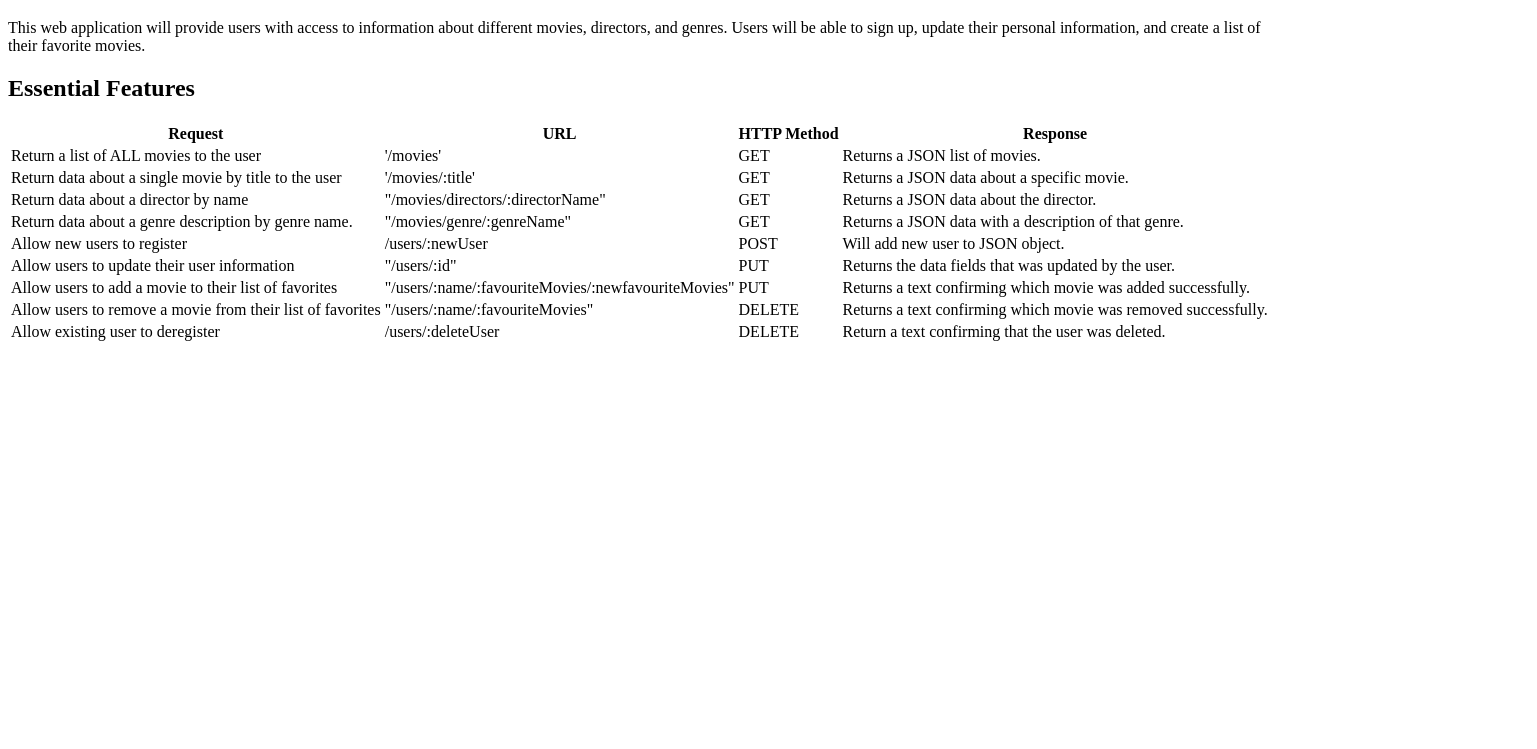
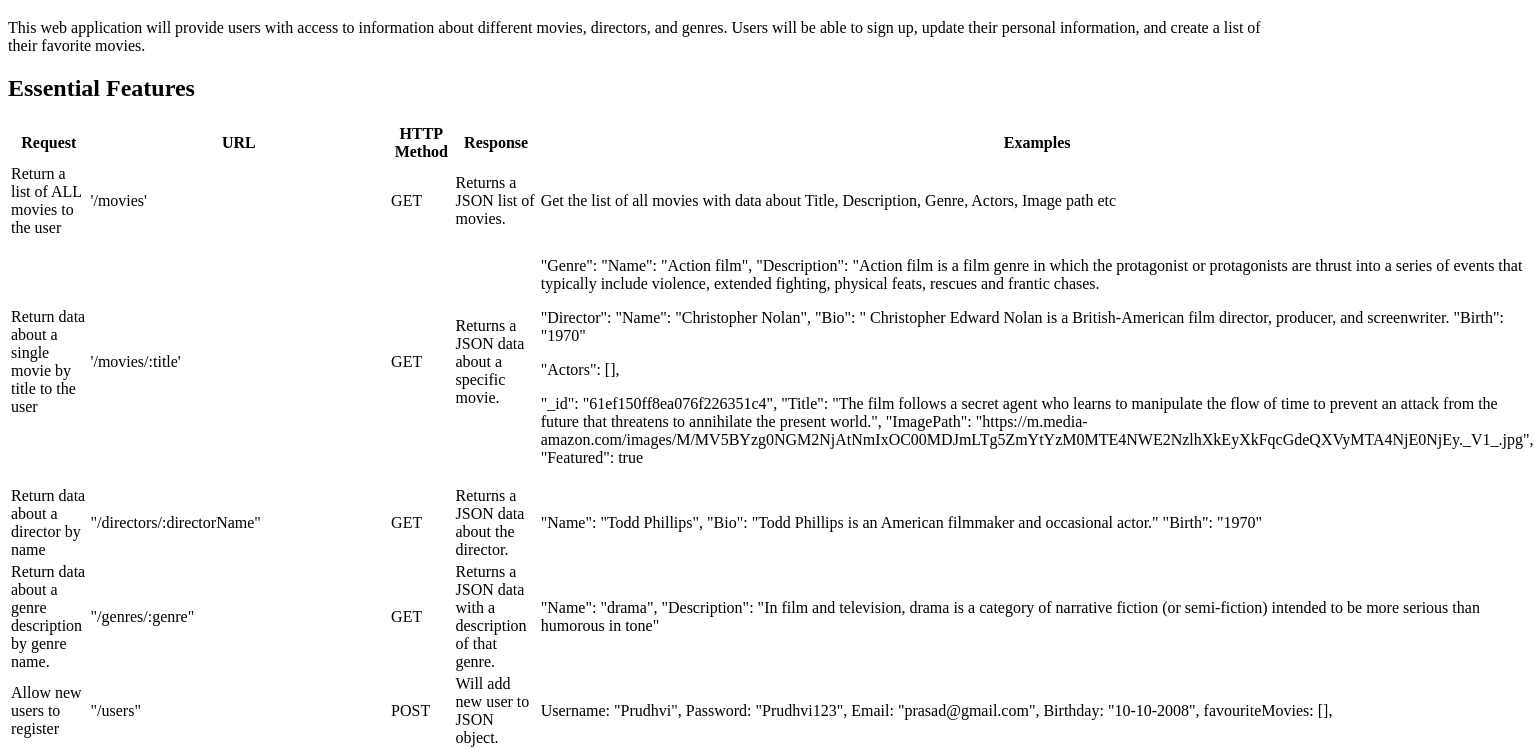
Before and after one commit to Mukesh156/movie_api, a website: page public/documentation.html in a window 1280 px wide. Shown: the part 61-810 px from the top of the page, 1537 px wide, since content can reach past the window. Drawn offline with Linux system fonts and the light colour scheme.

Commit message:
Update documentation.html

```diff
--- a/public/documentation.html
+++ b/public/documentation.html
@@ -21,12 +21,17 @@
         <th>URL</th>
         <th>HTTP Method</th>
         <th>Response</th>
+        <th>Examples</th>
       </tr>
       <tr>
         <td>Return a list of ALL movies to the user</td>
         <td>'/movies'</td>
         <td>GET</td>
         <td>Returns a JSON list of movies.</td>
+        <td>
+          Get the list of all movies with data about Title, Description, Genre,
+          Actors, Image path etc
+        </td>
       </tr>
 
       <tr>
@@ -34,53 +39,96 @@
         <td>'/movies/:title'</td>
         <td>GET</td>
         <td>Returns a JSON data about a specific movie.</td>
+        <td>
+          <p>
+            "Genre": "Name": "Action film", "Description": "Action film is a
+            film genre in which the protagonist or protagonists are thrust into
+            a series of events that typically include violence, extended
+            fighting, physical feats, rescues and frantic chases.
+          </p>
+
+          <p>
+            "Director": "Name": "Christopher Nolan", "Bio": " Christopher Edward
+            Nolan is a British-American film director, producer, and
+            screenwriter. "Birth": "1970"
+          </p>
+          <p>"Actors": [],</p>
+          <p>
+            "_id": "61ef150ff8ea076f226351c4", "Title": "The film follows a
+            secret agent who learns to manipulate the flow of time to prevent an
+            attack from the future that threatens to annihilate the present
+            world.", "ImagePath":
+            "https://m.media-amazon.com/images/M/MV5BYzg0NGM2NjAtNmIxOC00MDJmLTg5ZmYtYzM0MTE4NWE2NzlhXkEyXkFqcGdeQXVyMTA4NjE0NjEy._V1_.jpg",
+            "Featured": true
+          </p>
+        </td>
       </tr>
 
       <tr>
         <td>Return data about a director by name</td>
-        <td>"/movies/directors/:directorName"</td>
+        <td>"/directors/:directorName"</td>
         <td>GET</td>
         <td>Returns a JSON data about the director.</td>
+        <td>
+          "Name": "Todd Phillips", "Bio": "Todd Phillips is an American
+          filmmaker and occasional actor." "Birth": "1970"
+        </td>
       </tr>
 
       <tr>
         <td>Return data about a genre description by genre name.</td>
-        <td>"/movies/genre/:genreName"</td>
+        <td>"/genres/:genre"</td>
         <td>GET</td>
         <td>Returns a JSON data with a description of that genre.</td>
+        <td>
+          "Name": "drama", "Description": "In film and television, drama is a
+          category of narrative fiction (or semi-fiction) intended to be more
+          serious than humorous in tone"
+        </td>
       </tr>
 
       <tr>
         <td>Allow new users to register</td>
-        <td>/users/:newUser</td>
+        <td>"/users"</td>
         <td>POST</td>
         <td>Will add new user to JSON object.</td>
+        <td>
+          Username: "Prudhvi", Password: "Prudhvi123", Email:
+          "prasad@gmail.com", Birthday: "10-10-2008", favouriteMovies: [],
+        </td>
       </tr>
 
       <tr>
         <td>Allow users to update their user information</td>
-        <td>"/users/:id"</td>
+        <td>"/users/:Username"</td>
         <td>PUT</td>
         <td>Returns the data fields that was updated by the user.</td>
+        <td>
+          Username: NewUserName, password: Newpassword, email: New email,
+          Birthday: New birthday
+        </td>
       </tr>
 
       <tr>
         <td>Allow users to add a movie to their list of favorites</td>
-        <td>"/users/:name/:favouriteMovies/:newfavouriteMovies"</td>
-        <td>PUT</td>
+        <td>"/users/:Username/movies/:MovieID"</td>
+        <td>POST</td>
         <td>Returns a text confirming which movie was added successfully.</td>
+        <td>MovieID is added to the list of favouriteMovies</td>
       </tr>
       <tr>
         <td>Allow users to remove a movie from their list of favorites</td>
-        <td>"/users/:name/:favouriteMovies"</td>
+        <td>"/users/:username/favouriteMovies/:movieID"</td>
         <td>DELETE</td>
         <td>Returns a text confirming which movie was removed successfully.</td>
+        <td>MovieID is removed to the list of favouriteMovies</td>
       </tr>
       <tr>
         <td>Allow existing user to deregister</td>
-        <td>/users/:deleteUser</td>
+        <td>"/users/:Username"</td>
         <td>DELETE</td>
         <td>Return a text confirming that the user was deleted.</td>
+        <td>Prudhvi was deleted</td>
       </tr>
     </table>
   </body>
```
